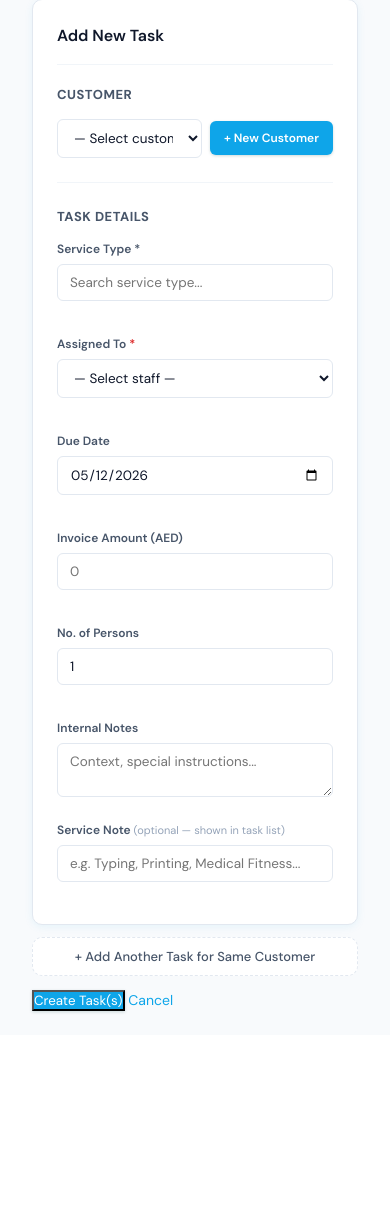
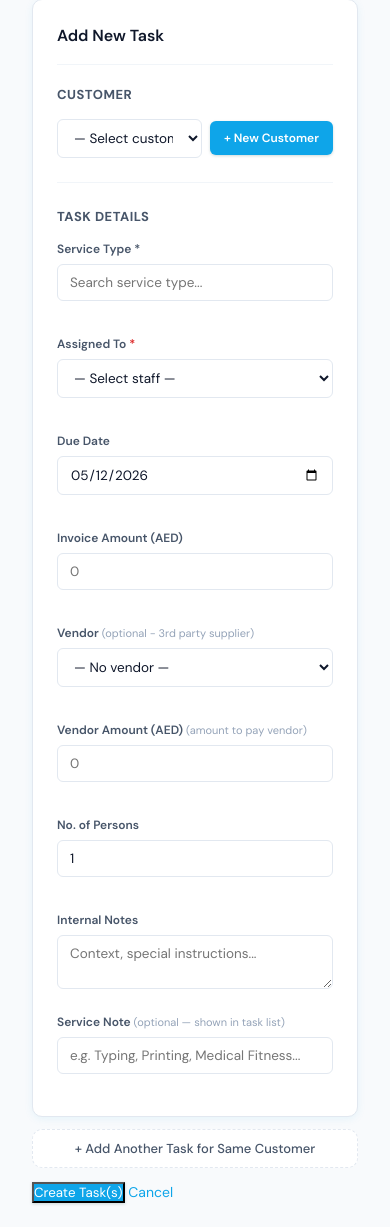
Before and after one commit to tahfeelholidayz-code/tahfeel-holidays-crm, a Flask app: page /jobs/add in a window 390 px wide. Shown: the part 183-1410 px from the top of the page. Before the commit the page ends 1197 px from the top, so only its background shows below. Run offline with Flask 3, Linux system fonts and the light colour scheme; the visitor is signed in with stand-in values (Sample User, id 1); parts of the project's set-up code (start-up, migrations or seed data) failed here and were passed over.

Commit message:
Add comprehensive vendor management system
NEW VENDOR SYSTEM:
- Vendor model: name, company, phone, email, service type, bank details
- VendorPayment model: track payments per task
- Job model updated: vendor_id, vendor_amount, vendor_paid fields

VENDOR MANAGEMENT PAGE (/vendors):
- List all vendors with payment stats
- Show total due, paid, pending per vendor
- Add/Edit/Delete vendors (admin only)
- Service types: Hotels, Airlines, Tours, Transportation, Visa, Insurance

TASK INTEGRATION:
- Vendor field added to Add Task form
- Vendor Amount field to track cost to vendor
- Dropdown shows all active vendors with service type
- Optional field - tasks can have no vendor

NAVIGATION:
- Added 🏢 Vendors to main navigation
- Positioned between Customers and Documents

ACCOUNTING READY:
- Track vendor_amount (what we owe)
- Track vendor_paid (what we've paid)
- Calculate pending = amount - paid
- VendorPayment table for detailed tracking

NO PARTIAL REVENUE:
- Removed partial revenue option (not needed for holidays)
- Simplified to vendor-based accounting only

This creates full vendor accounting for third-party suppliers!

```diff
--- a/app.py
+++ b/app.py
@@ -193,9 +193,41 @@ class Customer(db.Model):
     lead = db.relationship('Lead', foreign_keys=[lead_id])
     jobs = db.relationship('Job', backref='customer', lazy=True, order_by='Job.created_at.desc()')
 
+class Vendor(db.Model):
+    """Third-party vendors/suppliers for holiday services (hotels, airlines, tour operators, etc.)"""
+    id = db.Column(db.Integer, primary_key=True)
+    name = db.Column(db.String(100), nullable=False)
+    company = db.Column(db.String(100))
+    phone = db.Column(db.String(20))
+    email = db.Column(db.String(100))
+    address = db.Column(db.String(200))
+    service_type = db.Column(db.String(100))  # Hotels, Airlines, Tours, Transportation, etc.
+    bank_name = db.Column(db.String(100))
+    account_number = db.Column(db.String(50))
+    iban = db.Column(db.String(50))
+    contact_person = db.Column(db.String(100))
+    notes = db.Column(db.Text)
+    active = db.Column(db.Boolean, default=True)
+    created_at = db.Column(db.DateTime, default=datetime.now)
+
+class VendorPayment(db.Model):
+    """Track payments to vendors for each task"""
+    id = db.Column(db.Integer, primary_key=True)
+    job_id = db.Column(db.Integer, db.ForeignKey('job.id'), nullable=False)
+    vendor_id = db.Column(db.Integer, db.ForeignKey('vendor.id'), nullable=False)
+    amount_due = db.Column(db.Float, default=0)
+    amount_paid = db.Column(db.Float, default=0)
+    payment_status = db.Column(db.String(20), default='Pending')  # Pending/Partial/Paid
+    payment_date = db.Column(db.Date)
+    due_date = db.Column(db.Date)
+    notes = db.Column(db.Text)
+    created_at = db.Column(db.DateTime, default=datetime.now)
+    vendor = db.relationship('Vendor', backref='payments')
+
 class Job(db.Model):
     id = db.Column(db.Integer, primary_key=True)
     customer_id = db.Column(db.Integer, db.ForeignKey('customer.id'), nullable=False)
+    vendor_id = db.Column(db.Integer, db.ForeignKey('vendor.id'), nullable=True)
     job_type = db.Column(db.String(100), nullable=False)
     assigned_to = db.Column(db.Integer, db.ForeignKey('user.id'))
     due_date = db.Column(db.DateTime)
@@ -205,6 +237,8 @@ class Job(db.Model):
     service_note = db.Column(db.String(200))
     amount_invoiced = db.Column(db.Float, default=0)
     amount_received = db.Column(db.Float, default=0)
+    vendor_amount = db.Column(db.Float, default=0)  # Amount to pay vendor
+    vendor_paid = db.Column(db.Float, default=0)  # Amount paid to vendor
     num_persons = db.Column(db.Integer, default=1)
     finance_approved_by = db.Column(db.Integer, db.ForeignKey('user.id'), nullable=True)
     finance_approved_at = db.Column(db.DateTime, nullable=True)
@@ -227,6 +261,7 @@ class Job(db.Model):
     assignee = db.relationship('User', foreign_keys=[assigned_to])
     creator = db.relationship('User', foreign_keys=[created_by])
     finance_approver = db.relationship('User', foreign_keys=[finance_approved_by])
+    vendor = db.relationship('Vendor', foreign_keys=[vendor_id])
     updates = db.relationship('JobUpdate', backref='job', lazy=True, order_by='JobUpdate.created_at.desc()')
     subtasks = db.relationship('SubTask', backref='job', lazy=True, order_by='SubTask.created_at')
     partial_revenues = db.relationship('PartialRevenue', backref='job', lazy=True, order_by='PartialRevenue.revenue_date.desc()')
@@ -1340,8 +1375,9 @@ def admin_panel():
     job_types = ServiceType.query.order_by(ServiceType.name).all()
     doc_types = DocType.query.order_by(DocType.name).all()
     partners = Partner.query.order_by(Partner.name).all()
+    vendors = Vendor.query.filter_by(active=True).order_by(Vendor.name).all()
     return render_template('admin_panel.html', users=users, services=services,
-                           sources=sources, campaigns=campaigns, job_types=job_types, doc_types=doc_types, partners=partners)
+                           sources=sources, campaigns=campaigns, job_types=job_types, doc_types=doc_types, partners=partners, vendors=vendors)
 
 # TEMPORARILY DISABLED - WILL RE-ADD AFTER FIXING
 # @app.route('/admin/import-data')
@@ -2279,17 +2315,22 @@ def add_job():
         due = request.form.get('due_date')
         due_dt = datetime.strptime(due, '%Y-%m-%d') if due else None
         amount_invoiced = request.form.get('amount_invoiced') or 0
+        vendor_amount = request.form.get('vendor_amount') or 0
         assigned = request.form.get('assigned_to')
+        vendor_id = request.form.get('vendor_id')
         job = Job(
             customer_id=int(request.form['customer_id']),
             job_type=request.form['job_type'],
             assigned_to=int(assigned) if assigned else None,
+            vendor_id=int(vendor_id) if vendor_id else None,
             due_date=due_dt,
             priority=request.form.get('priority', 'Medium'),
             internal_notes=request.form.get('internal_notes'),
             service_note=request.form.get('service_note', '').strip() or None,
             amount_invoiced=float(amount_invoiced),
             amount_received=0,
+            vendor_amount=float(vendor_amount),
+            vendor_paid=0,
             num_persons=int(request.form.get('num_persons') or 1),
             created_by=session['user_id'],
             status='Pending Finance Approval'
@@ -2370,7 +2411,8 @@ def add_job():
     import json
     service_days = {jt.name: (getattr(jt, 'default_days', None) or 1) for jt in job_types}
     all_jobs = Job.query.order_by(Job.created_at.desc()).all()
-    return render_template('add_job.html', customers=customers, job_types=job_types, users=users, tomorrow=tomorrow, service_days=json.dumps(service_days), all_jobs=all_jobs)
+    vendors = Vendor.query.filter_by(active=True).order_by(Vendor.name).all()
+    return render_template('add_job.html', customers=customers, job_types=job_types, users=users, tomorrow=tomorrow, service_days=json.dumps(service_days), all_jobs=all_jobs, vendors=vendors)
 
 @app.route('/jobs/<int:job_id>', methods=['GET', 'POST'])
 @login_required
@@ -4381,4 +4423,86 @@ if __name__ == '__main__':
         else:
             print("✓ Admin user already exists")
 
+    # ═══════════════════════════════════════════════════════════════════════════
+    # VENDOR MANAGEMENT
+    # ═══════════════════════════════════════════════════════════════════════════
+
+    @app.route('/vendors')
+    @login_required
+    def vendors():
+        """Vendor listing and management page"""
+        vendors = Vendor.query.order_by(Vendor.name).all()
+
+        # Calculate vendor stats
+        for vendor in vendors:
+            vendor_payments = VendorPayment.query.filter_by(vendor_id=vendor.id).all()
+            vendor.total_due = sum(p.amount_due for p in vendor_payments)
+            vendor.total_paid = sum(p.amount_paid for p in vendor_payments)
+            vendor.total_pending = vendor.total_due - vendor.total_paid
+            vendor.payment_count = len(vendor_payments)
+
+        return render_template('vendors.html', vendors=vendors)
+
+    @app.route('/vendors/add', methods=['POST'])
+    @login_required
+    @admin_required
+    def add_vendor():
+        """Add new vendor"""
+        name = request.form.get('name')
+        if not name:
+            flash('Vendor name is required')
+            return redirect(url_for('vendors'))
+
+        vendor = Vendor(
+            name=name,
+            company=request.form.get('company', ''),
+            phone=request.form.get('phone', ''),
+            email=request.form.get('email', ''),
+            address=request.form.get('address', ''),
+            service_type=request.form.get('service_type', ''),
+            bank_name=request.form.get('bank_name', ''),
+            account_number=request.form.get('account_number', ''),
+            iban=request.form.get('iban', ''),
+            contact_person=request.form.get('contact_person', ''),
+            notes=request.form.get('notes', ''),
+            active=True
+        )
+        db.session.add(vendor)
+        db.session.commit()
+        flash(f'Vendor {name} added successfully')
+        return redirect(url_for('vendors'))
+
+    @app.route('/vendors/<int:vendor_id>/edit', methods=['POST'])
+    @login_required
+    @admin_required
+    def edit_vendor(vendor_id):
+        """Edit vendor details"""
+        vendor = Vendor.query.get_or_404(vendor_id)
+        vendor.name = request.form.get('name', vendor.name)
+        vendor.company = request.form.get('company', '')
+        vendor.phone = request.form.get('phone', '')
+        vendor.email = request.form.get('email', '')
+        vendor.address = request.form.get('address', '')
+        vendor.service_type = request.form.get('service_type', '')
+        vendor.bank_name = request.form.get('bank_name', '')
+        vendor.account_number = request.form.get('account_number', '')
+        vendor.iban = request.form.get('iban', '')
+        vendor.contact_person = request.form.get('contact_person', '')
+        vendor.notes = request.form.get('notes', '')
+        vendor.active = request.form.get('active') == 'on'
+        db.session.commit()
+        flash(f'Vendor {vendor.name} updated successfully')
+        return redirect(url_for('vendors'))
+
+    @app.route('/vendors/<int:vendor_id>/delete')
+    @login_required
+    @admin_required
+    def delete_vendor(vendor_id):
+        """Delete vendor (soft delete - set inactive)"""
+        vendor = Vendor.query.get_or_404(vendor_id)
+        vendor.active = False
+        db.session.commit()
+        flash(f'Vendor {vendor.name} deactivated')
+        return redirect(url_for('vendors'))
+
     app.run(debug=False, host='0.0.0.0', port=int(os.environ.get('PORT', 5000)))
--- a/templates/add_job.html
+++ b/templates/add_job.html
@@ -72,6 +72,19 @@
             <div class="form-group">
               <label>Invoice Amount (AED)</label>
               <input type="number" name="amount_invoiced" placeholder="0" min="0" step="0.01">
+            </div>
+            <div class="form-group">
+              <label>Vendor <span style="font-size:11px;font-weight:400;color:var(--text-muted);">(optional - 3rd party supplier)</span></label>
+              <select name="vendor_id">
+                <option value="">— No vendor —</option>
+                {% for v in vendors %}
+                <option value="{{ v.id }}">{{ v.name }}{% if v.service_type %} ({{ v.service_type }}){% endif %}</option>
+                {% endfor %}
+              </select>
+            </div>
+            <div class="form-group">
+              <label>Vendor Amount (AED) <span style="font-size:11px;font-weight:400;color:var(--text-muted);">(amount to pay vendor)</span></label>
+              <input type="number" name="vendor_amount" placeholder="0" min="0" step="0.01">
             </div>
             <div class="form-group">
               <label>No. of Persons</label>
--- a/templates/macros.html
+++ b/templates/macros.html
@@ -47,6 +47,7 @@
   <a href="/leads" {% if active=='leads' or active=='add_lead' %}class="active"{% endif %} style="display:flex;align-items:center;gap:6px;color:rgba(255,255,255,.90);text-decoration:none;padding:12px 16px;font-size:13.5px;font-weight:500;border-bottom:2px solid transparent;transition:all .2s;">◉ Leads</a>
   <a href="/jobs" {% if active=='jobs' %}class="active"{% endif %} style="display:flex;align-items:center;gap:6px;color:rgba(255,255,255,.90);text-decoration:none;padding:12px 16px;font-size:13.5px;font-weight:500;border-bottom:2px solid transparent;transition:all .2s;">✓ Tasks</a>
   <a href="/customers" {% if active=='customers' %}class="active"{% endif %} style="display:flex;align-items:center;gap:6px;color:rgba(255,255,255,.90);text-decoration:none;padding:12px 16px;font-size:13.5px;font-weight:500;border-bottom:2px solid transparent;transition:all .2s;">👤 Customers</a>
+  <a href="/vendors" {% if active=='vendors' %}class="active"{% endif %} style="display:flex;align-items:center;gap:6px;color:rgba(255,255,255,.90);text-decoration:none;padding:12px 16px;font-size:13.5px;font-weight:500;border-bottom:2px solid transparent;transition:all .2s;">🏢 Vendors</a>
   <a href="/documents" {% if active=='documents' %}class="active"{% endif %} style="display:flex;align-items:center;gap:6px;color:rgba(255,255,255,.90);text-decoration:none;padding:12px 16px;font-size:13.5px;font-weight:500;border-bottom:2px solid transparent;transition:all .2s;">📄 Documents</a>
   <a href="/invoice" {% if active=='invoice' %}class="active"{% endif %} style="display:flex;align-items:center;gap:6px;color:rgba(255,255,255,.90);text-decoration:none;padding:12px 16px;font-size:13.5px;font-weight:500;border-bottom:2px solid transparent;transition:all .2s;">🧾 Doc Generator</a>
   <a href="/reports" {% if active=='reports' %}class="active"{% endif %} style="display:flex;align-items:center;gap:6px;color:rgba(255,255,255,.90);text-decoration:none;padding:12px 16px;font-size:13.5px;font-weight:500;border-bottom:2px solid transparent;transition:all .2s;">📊 Reports</a>
```
Also changed, not shown: templates/vendors.html (added, +164 -0 lines).
